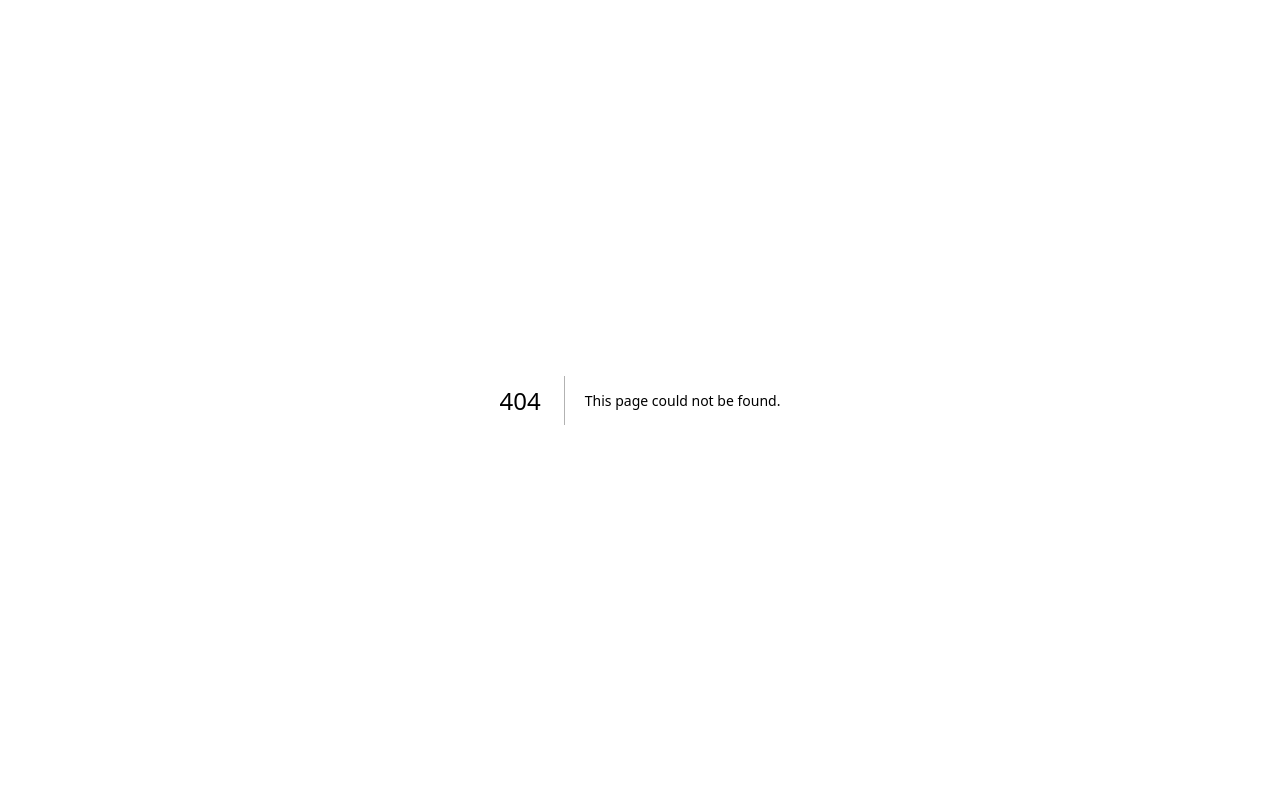
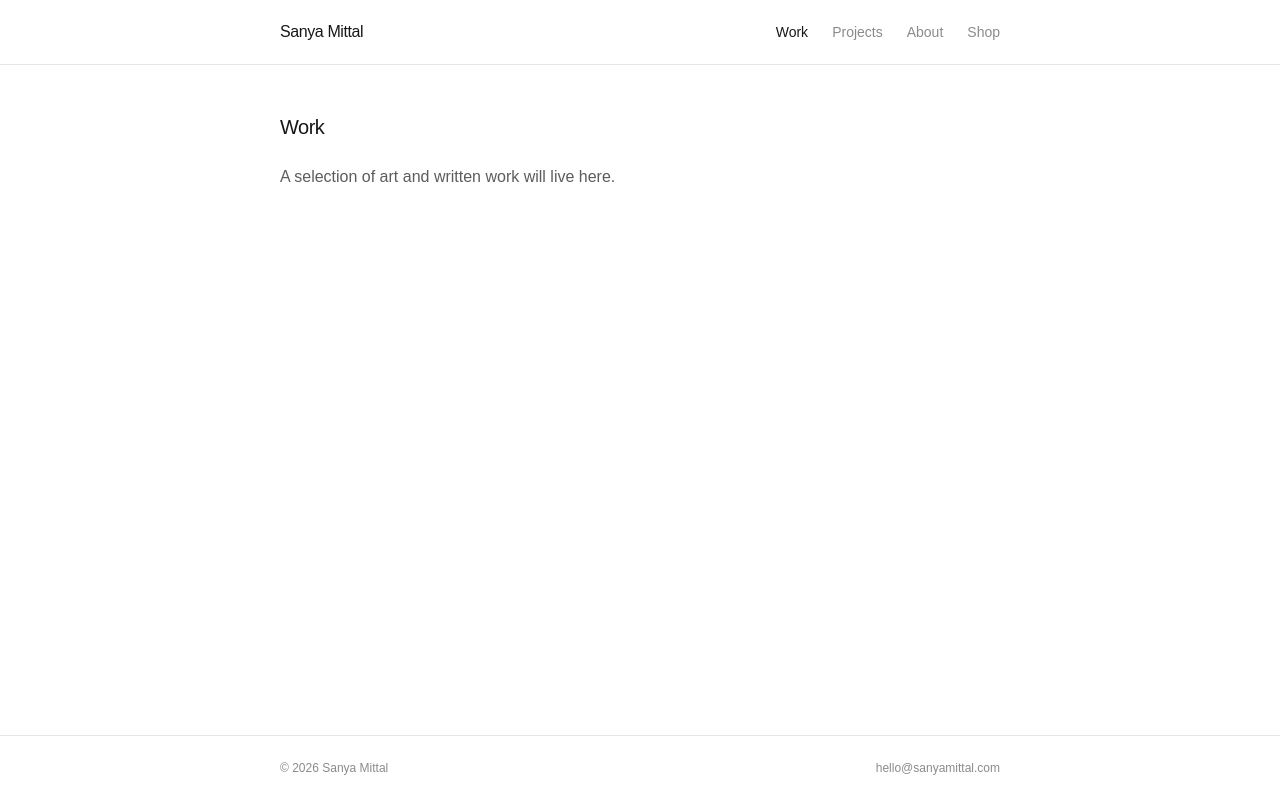
Before and after one commit to sunnygirl48/Website, a Next.js app: page /work in a window 1280 px wide. Before the commit this address had no page. Built offline with nearby package versions, Linux system fonts and the light colour scheme.

Commit message:
Add site structure: Work, Projects, About, Shop pages with nav/footer
Co-Authored-By: Claude Opus 4.7 <noreply@anthropic.com>

```diff
--- /dev/null
+++ b/src/app/about/page.tsx
@@ -0,0 +1,16 @@
+import type { Metadata } from "next";
+
+export const metadata: Metadata = {
+  title: "About | Sanya Mittal",
+};
+
+export default function About() {
+  return (
+    <div className="flex flex-col gap-6">
+      <h1 className="text-xl font-medium tracking-tight">About</h1>
+      <p className="max-w-prose text-foreground/70">
+        A short bio will go here.
+      </p>
+    </div>
+  );
+}
--- a/src/app/layout.tsx
+++ b/src/app/layout.tsx
@@ -1,5 +1,7 @@
 import type { Metadata } from "next";
 import { Geist, Geist_Mono } from "next/font/google";
+import Nav from "@/components/Nav";
+import Footer from "@/components/Footer";
 import "./globals.css";
 
 const geistSans = Geist({
@@ -13,8 +15,8 @@ const geistMono = Geist_Mono({
 });
 
 export const metadata: Metadata = {
-  title: "Create Next App",
-  description: "Generated by create next app",
+  title: "Sanya Mittal",
+  description: "Art, projects, and writing by Sanya Mittal.",
 };
 
 export default function RootLayout({
@@ -27,7 +29,13 @@ export default function RootLayout({
       lang="en"
       className={`${geistSans.variable} ${geistMono.variable} h-full antialiased`}
     >
-      <body className="min-h-full flex flex-col">{children}</body>
+      <body className="min-h-full flex flex-col">
+        <Nav />
+        <main className="mx-auto w-full max-w-3xl flex-1 px-6 py-12">
+          {children}
+        </main>
+        <Footer />
+      </body>
     </html>
   );
 }
--- a/src/app/page.tsx
+++ b/src/app/page.tsx
@@ -1,65 +1,31 @@
-import Image from "next/image";
+import Link from "next/link";
+
+const links = [
+  { href: "/work", label: "Work" },
+  { href: "/projects", label: "Projects" },
+  { href: "/about", label: "About" },
+  { href: "/shop", label: "Shop" },
+];
 
 export default function Home() {
   return (
-    <div className="flex flex-col flex-1 items-center justify-center bg-zinc-50 font-sans dark:bg-black">
-      <main className="flex flex-1 w-full max-w-3xl flex-col items-center justify-between py-32 px-16 bg-white dark:bg-black sm:items-start">
-        <Image
-          className="dark:invert"
-          src="/next.svg"
-          alt="Next.js logo"
-          width={100}
-          height={20}
-          priority
-        />
-        <div className="flex flex-col items-center gap-6 text-center sm:items-start sm:text-left">
-          <h1 className="max-w-xs text-3xl font-semibold leading-10 tracking-tight text-black dark:text-zinc-50">
-            To get started, edit the page.tsx file.
-          </h1>
-          <p className="max-w-md text-lg leading-8 text-zinc-600 dark:text-zinc-400">
-            Looking for a starting point or more instructions? Head over to{" "}
-            <a
-              href="https://vercel.com/templates?framework=next.js&utm_source=create-next-app&utm_medium=appdir-template-tw&utm_campaign=create-next-app"
-              className="font-medium text-zinc-950 dark:text-zinc-50"
+    <div className="flex flex-col gap-8">
+      <h1 className="text-2xl font-medium tracking-tight">Sanya Mittal</h1>
+      <p className="max-w-prose text-foreground/70">
+        Art, projects, and writing.
+      </p>
+      <ul className="flex flex-col gap-2 text-sm">
+        {links.map((link) => (
+          <li key={link.href}>
+            <Link
+              href={link.href}
+              className="text-foreground/70 underline underline-offset-4 transition-colors hover:text-foreground"
             >
-              Templates
-            </a>{" "}
-            or the{" "}
-            <a
-              href="https://nextjs.org/learn?utm_source=create-next-app&utm_medium=appdir-template-tw&utm_campaign=create-next-app"
-              className="font-medium text-zinc-950 dark:text-zinc-50"
-            >
-              Learning
-            </a>{" "}
-            center.
-          </p>
-        </div>
-        <div className="flex flex-col gap-4 text-base font-medium sm:flex-row">
-          <a
-            className="flex h-12 w-full items-center justify-center gap-2 rounded-full bg-foreground px-5 text-background transition-colors hover:bg-[#383838] dark:hover:bg-[#ccc] md:w-[158px]"
-            href="https://vercel.com/new?utm_source=create-next-app&utm_medium=appdir-template-tw&utm_campaign=create-next-app"
-            target="_blank"
-            rel="noopener noreferrer"
-          >
-            <Image
-              className="dark:invert"
-              src="/vercel.svg"
-              alt="Vercel logomark"
-              width={16}
-              height={16}
-            />
-            Deploy Now
-          </a>
-          <a
-            className="flex h-12 w-full items-center justify-center rounded-full border border-solid border-black/[.08] px-5 transition-colors hover:border-transparent hover:bg-black/[.04] dark:border-white/[.145] dark:hover:bg-[#1a1a1a] md:w-[158px]"
-            href="https://nextjs.org/docs?utm_source=create-next-app&utm_medium=appdir-template-tw&utm_campaign=create-next-app"
-            target="_blank"
-            rel="noopener noreferrer"
-          >
-            Documentation
-          </a>
-        </div>
-      </main>
+              {link.label}
+            </Link>
+          </li>
+        ))}
+      </ul>
     </div>
   );
 }
--- /dev/null
+++ b/src/app/projects/page.tsx
@@ -0,0 +1,16 @@
+import type { Metadata } from "next";
+
+export const metadata: Metadata = {
+  title: "Projects | Sanya Mittal",
+};
+
+export default function Projects() {
+  return (
+    <div className="flex flex-col gap-6">
+      <h1 className="text-xl font-medium tracking-tight">Projects</h1>
+      <p className="max-w-prose text-foreground/70">
+        Things I&apos;ve built will be listed here.
+      </p>
+    </div>
+  );
+}
--- /dev/null
+++ b/src/app/shop/page.tsx
@@ -0,0 +1,16 @@
+import type { Metadata } from "next";
+
+export const metadata: Metadata = {
+  title: "Shop | Sanya Mittal",
+};
+
+export default function Shop() {
+  return (
+    <div className="flex flex-col gap-6">
+      <h1 className="text-xl font-medium tracking-tight">Shop</h1>
+      <p className="max-w-prose text-foreground/70">
+        Coming soon.
+      </p>
+    </div>
+  );
+}
--- /dev/null
+++ b/src/app/work/page.tsx
@@ -0,0 +1,16 @@
+import type { Metadata } from "next";
+
+export const metadata: Metadata = {
+  title: "Work | Sanya Mittal",
+};
+
+export default function Work() {
+  return (
+    <div className="flex flex-col gap-6">
+      <h1 className="text-xl font-medium tracking-tight">Work</h1>
+      <p className="max-w-prose text-foreground/70">
+        A selection of art and written work will live here.
+      </p>
+    </div>
+  );
+}
--- /dev/null
+++ b/src/components/Footer.tsx
@@ -0,0 +1,15 @@
+export default function Footer() {
+  return (
+    <footer className="border-t border-black/10 dark:border-white/10">
+      <div className="mx-auto flex max-w-3xl items-center justify-between px-6 py-6 text-xs text-foreground/50">
+        <span>&copy; {new Date().getFullYear()} Sanya Mittal</span>
+        <a
+          href="mailto:hello@sanyamittal.com"
+          className="transition-colors hover:text-foreground"
+        >
+          hello@sanyamittal.com
+        </a>
+      </div>
+    </footer>
+  );
+}
--- /dev/null
+++ b/src/components/Nav.tsx
@@ -0,0 +1,43 @@
+"use client";
+
+import Link from "next/link";
+import { usePathname } from "next/navigation";
+
+const links = [
+  { href: "/work", label: "Work" },
+  { href: "/projects", label: "Projects" },
+  { href: "/about", label: "About" },
+  { href: "/shop", label: "Shop" },
+];
+
+export default function Nav() {
+  const pathname = usePathname();
+
+  return (
+    <header className="border-b border-black/10 dark:border-white/10">
+      <div className="mx-auto flex max-w-3xl items-center justify-between px-6 py-5">
+        <Link href="/" className="text-base font-medium tracking-tight">
+          Sanya Mittal
+        </Link>
+        <nav className="flex gap-6 text-sm">
+          {links.map((link) => {
+            const active = pathname === link.href;
+            return (
+              <Link
+                key={link.href}
+                href={link.href}
+                className={
+                  active
+                    ? "text-foreground"
+                    : "text-foreground/50 transition-colors hover:text-foreground"
+                }
+              >
+                {link.label}
+              </Link>
+            );
+          })}
+        </nav>
+      </div>
+    </header>
+  );
+}
```
